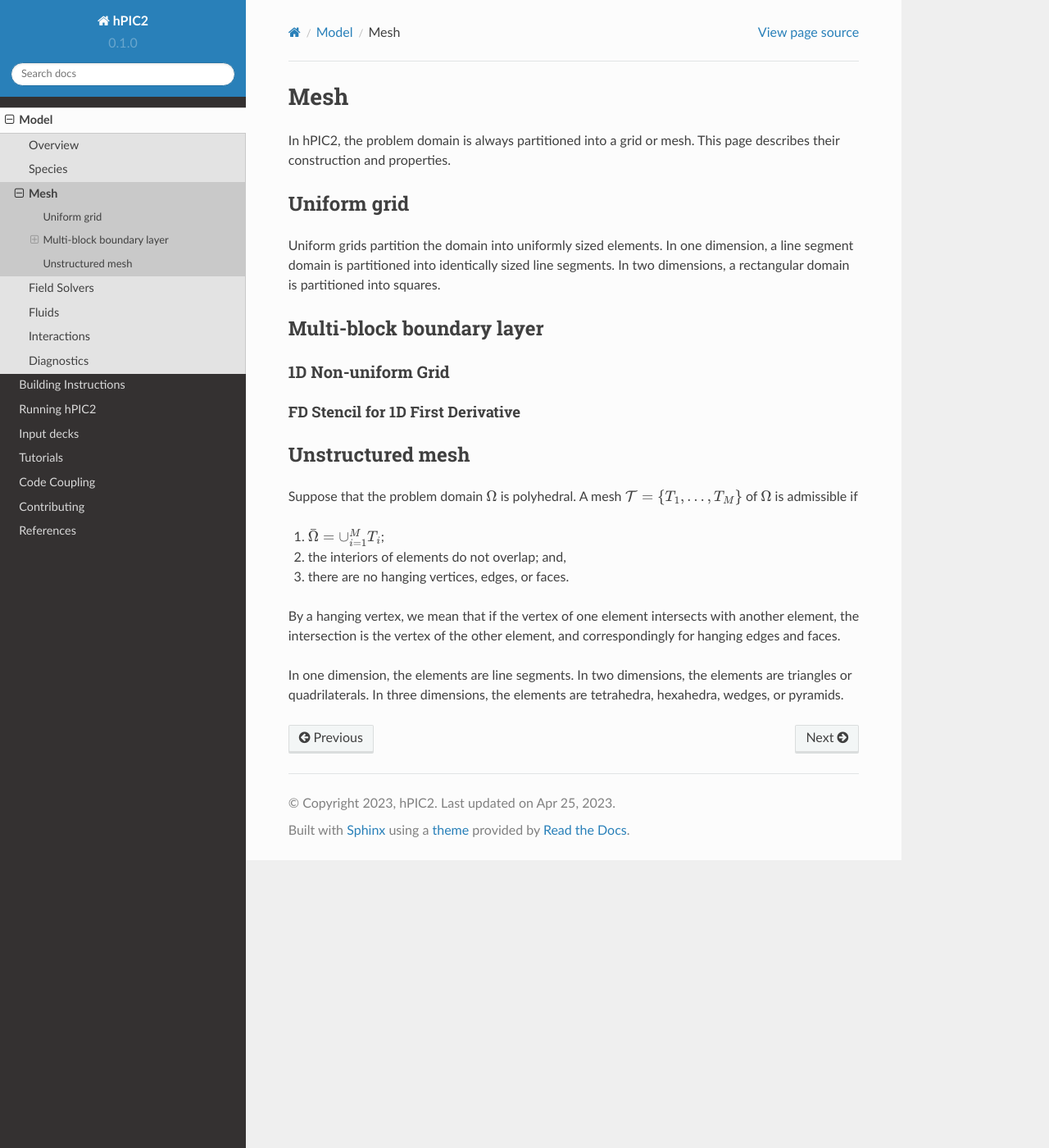
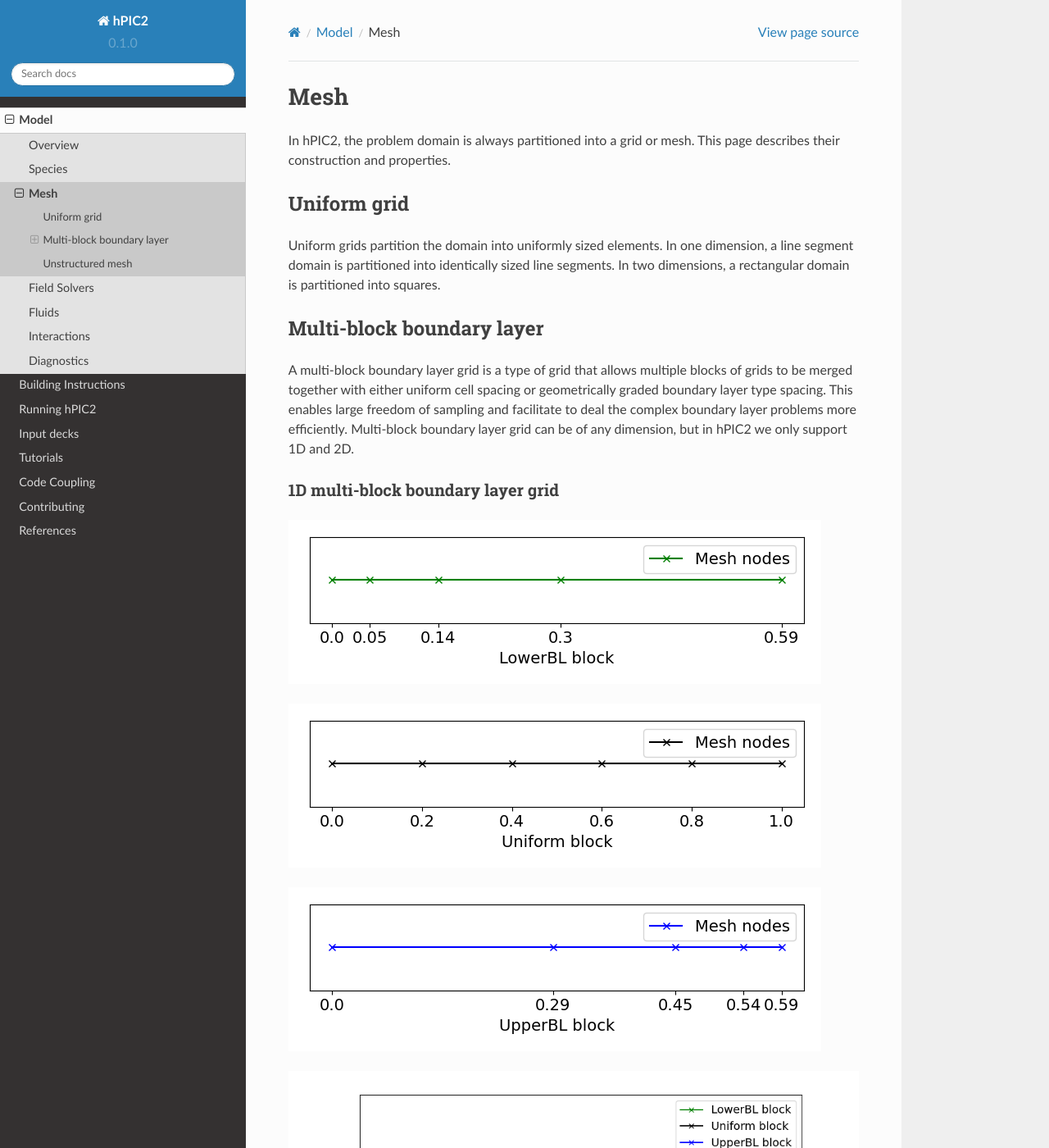
Before and after one commit to lcpp-org/hpic2doc, a Sphinx documentation site: the page built from docs/source/mesh.rst, in a window 1280 px wide and 1400 px high. Shown: the whole window at 82% size. Built offline with Sphinx 7.4.7 and the Read the Docs theme 2.0.0, drawn with Linux system fonts in a browser that asks for light colours; some of the changed text lies outside the part shown.

Commit message:
Short description of Multi-block boundary layer added

```diff
--- a/docs/source/mesh.rst
+++ b/docs/source/mesh.rst
@@ -14,10 +14,31 @@ In two dimensions, a rectangular domain is partitioned into
 squares.
 
 Multi-block boundary layer
----------------------------
+----------------------------
 
-1D Non-uniform Grid
-~~~~~~~~~~~~~~~~~~~
+A multi-block boundary layer grid is a type of grid that allows multiple blocks
+of grids to be merged together with either uniform cell spacing or geometrically
+graded boundary layer type spacing. This enables large freedom of sampling and
+facilitate to deal the complex boundary layer problems more efficiently.
+Multi-block boundary layer grid can be of any dimension, but in hPIC2 we only
+support 1D and 2D.
+
+1D multi-block boundary layer grid
+~~~~~~~~~~~~~~~~~~~~~~~~~~~~~~~~~~
+.. figure:: figures/lowerbl.png
+   :alt:
+
+.. figure:: figures/uniform.png
+   :alt:
+
+.. figure:: figures/upperbl.png
+   :alt:
+
+.. figure:: figures/1d_block_structured_mesh.png
+   :alt:
+
+2D multi-block boundary layer grid
+~~~~~~~~~~~~~~~~~~~~~~~~~~~~~~~~~~
 
 
 FD Stencil for 1D First Derivative
```
